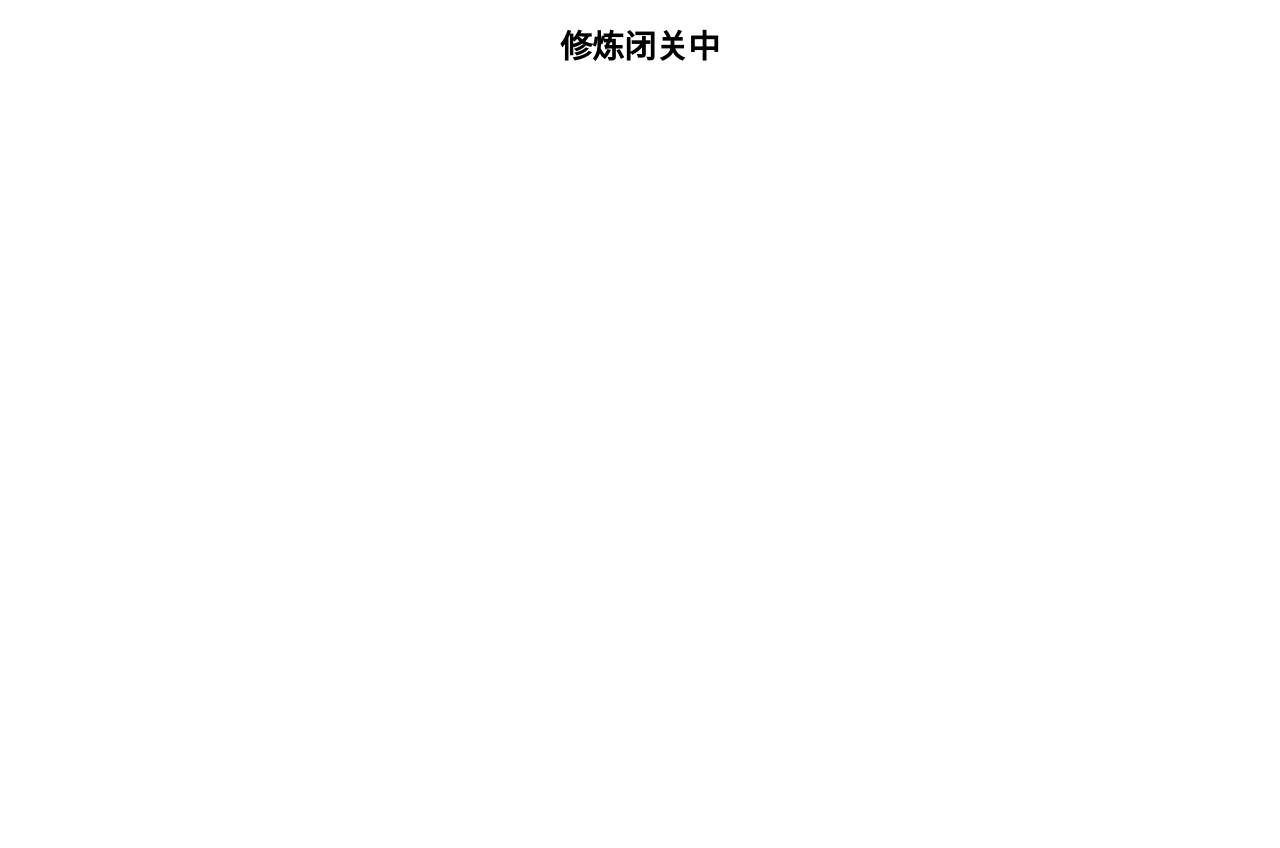
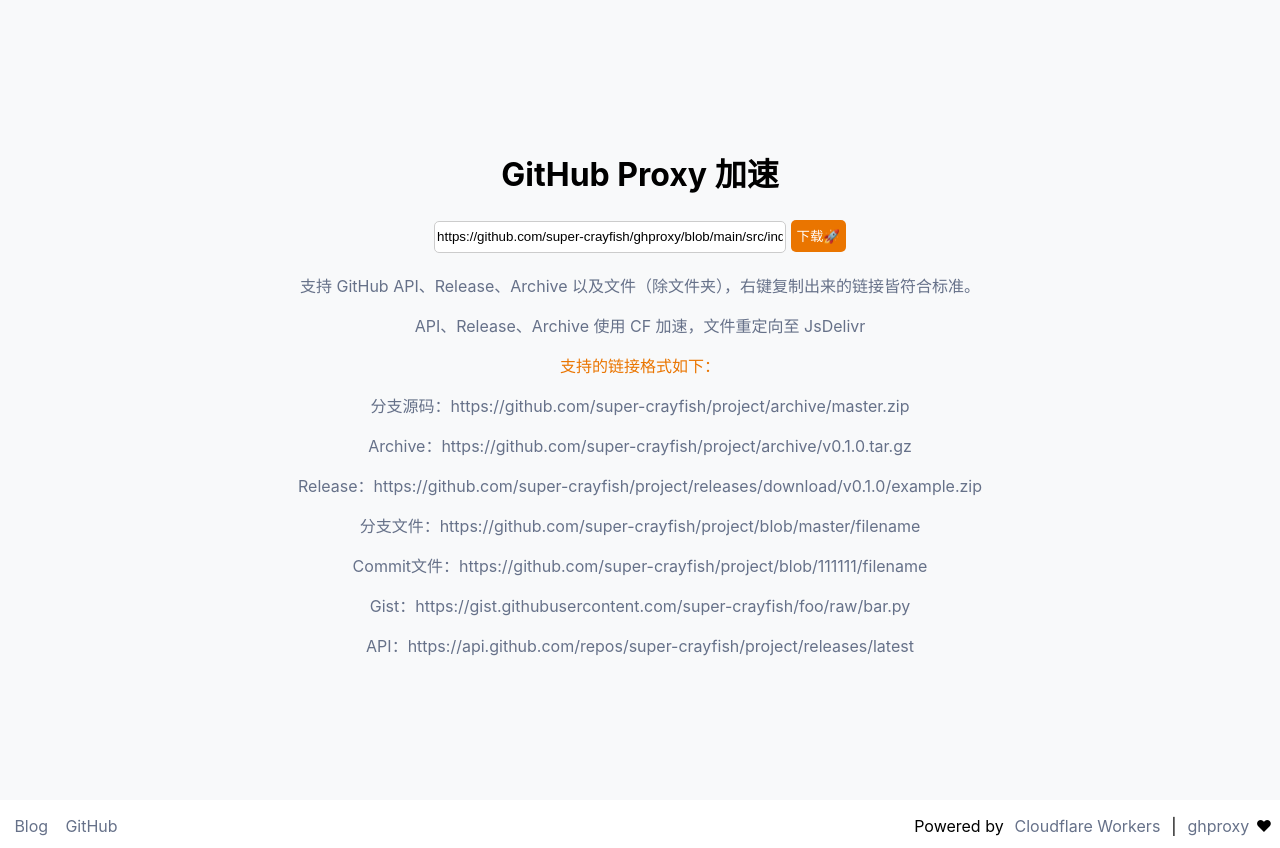
Before and after one commit to super-crayfish/super-crayfish.github.io, a plain HTML site: page index.html in a window 1280 px wide. Before the commit the page ends 800 px from the top, so only its background shows below. Drawn offline with Linux system fonts and the light colour scheme.

Commit message:
Update index.html

```diff
--- a/index.html
+++ b/index.html
@@ -1,15 +1,156 @@
 <!DOCTYPE html>
-<html>
+<html lang="zh-CN">
     <head>
         <meta charset="utf-8">
-    <title>修炼闭关中</title>
+        <title>GitHub Proxy 加速</title>
+        <meta name="description" content="Accelerates GitHub api, release, archive, and project file downloads for improved accessibility.">
+        <meta name="description" content="加速 GitHub api、release、archive 以及项目文件下载，提高访问性。">
+        <meta name="viewport" content="width=device-width, initial-scale=1">
         <style>
-        h1 {
+            div {
+                display: block;
+            }
+
+            a {
+                margin: 0.4rem;
+                text-decoration: none;
+            }
+
+            *, ::after, ::before {
+                -webkit-box-sizing: inherit;
+                box-sizing: inherit;
+            }
+
+            p {
+                margin: 0 0 1rem;
+            }
+
+            body {
+                overscroll-behavior: none;
+                height: 100%;
+                width: 100%;
+                margin: 0;
+                padding: 0;
+                font-family: -apple-system, system-ui, BlinkMacSystemFont, "Segoe UI", Roboto, "Helvetica Neue", sans-serif;
+            }
+
+            .text-center {
                 text-align: center;
+            }
+
+            .orange {
+                color: #EA7500;
+            }
+
+            .gray {
+                color: #667189;
+            }
+
+            .section {
+                box-sizing: border-box;
+                padding: 1rem .5rem;
+                background-color: #f8f9fa;
+            }
+
+            .main {
+                display: flex;
+                flex-direction: column;
+                justify-content: center;
+                align-items: center;
+                min-height: 100vh;
+            }
+
+            .main .desc {
+                max-width: 45rem;
+                font-size: medium;
+                word-break: break-all;
+            }
+
+            .main .form {
+                width: 100%;
+            }
+
+            .form input{
+                line-height: 2rem;
+                width:100%;
+                height: 2rem;
+                max-width: 22rem;
+                outline-style: none ;
+                border: 1px solid #ccc;
+                border-radius: 5px;
+
+            }
+
+            .form button{
+                line-height: 2rem;
+                height: 2rem;
+                outline-style: none ;
+                border: 0px;
+                border-radius: 5px;
+                color: #fff;
+                background-color: #EA7500;
+                margin-top: 0.25rem;
+            }
+
+            .footer {
+                background-color: white;
+            }
+
+            .copyright {
+                padding-bottom: 1rem;
+            }
+
+            .float-left {
+                float: left;
+            }
+
+            .float-right {
+                float: right;
             }
         </style>
     </head>
     <body>
-    <h1>修炼闭关中</h1>
+        <div class="section main text-center">
+            <h1>GitHub Proxy 加速</h1>
+            <form class="form" onsubmit="onSubmit(event)">
+                <input type="url" name="url" id="" value="https://github.com/super-crayfish/ghproxy/blob/main/src/index.ts" placeholder="https://github.com/super-crayfish/ghproxy/blob/main/src/index.ts">
+                <button type="submit">下载🚀</button>
+            </form>
+            <br>
+            <div class="desc gray">
+                <!-- <p class="orange">该站点为个人自用兼 Demo 站，仅加速 super-crayfish 相关库，如有其他使用需求请自行部署。</p> -->
+                <p>支持 GitHub API、Release、Archive 以及文件（除文件夹），右键复制出来的链接皆符合标准。</p>
+                <p>API、Release、Archive 使用 CF 加速，文件重定向至 JsDelivr</p>
+                <p class="orange">支持的链接格式如下：</p>
+                <p>分支源码：https://github.com/super-crayfish/project/archive/master.zip</p>
+                <p>Archive：https://github.com/super-crayfish/project/archive/v0.1.0.tar.gz</p>
+                <p>Release：https://github.com/super-crayfish/project/releases/download/v0.1.0/example.zip</p>
+                <p>分支文件：https://github.com/super-crayfish/project/blob/master/filename</p>
+                <p>Commit文件：https://github.com/super-crayfish/project/blob/111111/filename</p>
+                <p>Gist：https://gist.githubusercontent.com/super-crayfish/foo/raw/bar.py</p>
+                <p>API：https://api.github.com/repos/super-crayfish/project/releases/latest</p>
+            </div>
+        </div>
+        <div class="section footer">
+            <div class="copyright">
+                <div class="float-left">
+                    <a href="https://homeboyc.cn/" class="gray">Blog</a>
+                    <a href="https://github.com/super-crayfish" class="gray">GitHub</a>
+                </div>
+                <div class="float-right">
+                    Powered by
+                    <a href="https://workers.cloudflare.com/" class="gray">Cloudflare Workers</a>
+                    |
+                    <a href="https://github.com/super-crayfish/ghproxy" class="gray">ghproxy</a>❤
+                </div>
+            </div>
+        </div>
     </body>
+    <script>
+        function onSubmit(e) {
+            e.preventDefault()
+            window.open(location.href.substr(0, location.href.lastIndexOf('/') + 1) + document.getElementsByName('url')[0].value);
+            return false
+        }
+    </script>
 </html>
```
Lines whose indentation alone changed are shown as unchanged.
